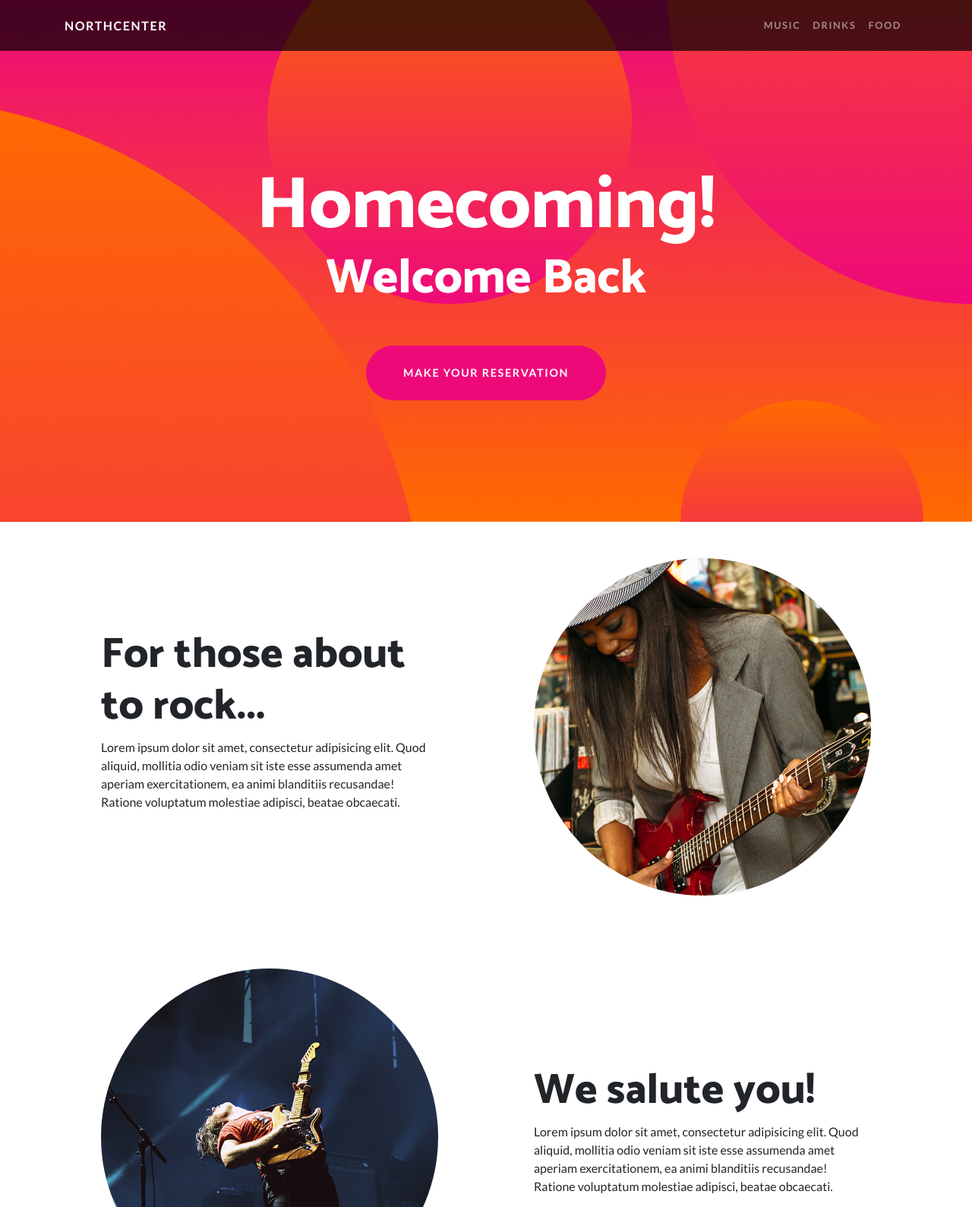
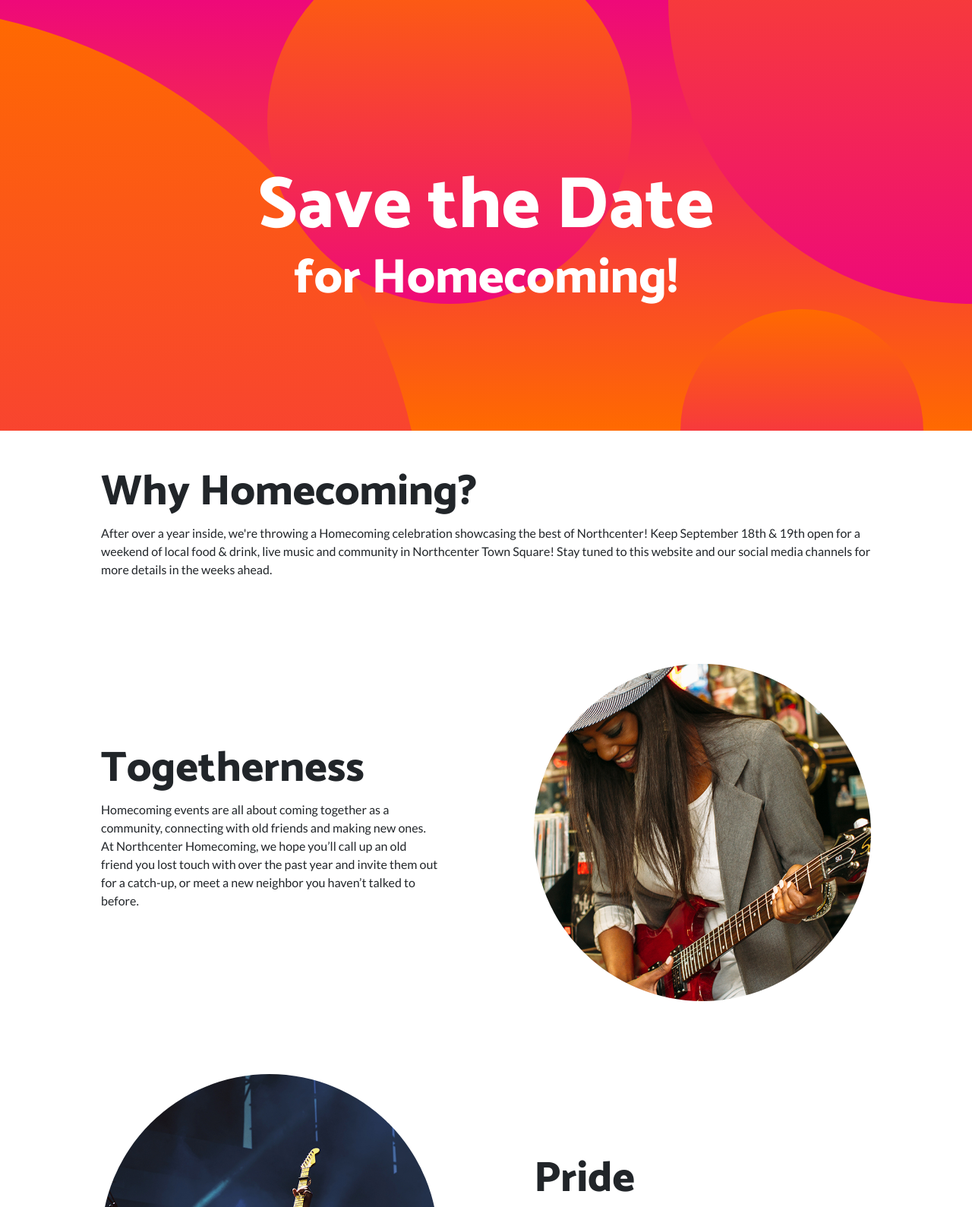
Before and after one commit to Northcenter-Chamber/Northcenter-Chamber.github.io, a website: page index.html in a window 1280 px wide. Shown: the top 1589 px of the page at 76% size. Drawn offline with Linux system fonts and the light colour scheme.

Commit message:
updated texzt

```diff
--- a/index.html
+++ b/index.html
@@ -25,7 +25,7 @@
 <body>
 
   <!-- Navigation -->
-  <nav class="navbar navbar-expand-lg navbar-dark navbar-custom fixed-top">
+<!--   <nav class="navbar navbar-expand-lg navbar-dark navbar-custom fixed-top">
     <div class="container">
       <a class="navbar-brand" href="#">Northcenter</a>
       <button class="navbar-toggler" type="button" data-toggle="collapse" data-target="#navbarResponsive" aria-controls="navbarResponsive" aria-expanded="false" aria-label="Toggle navigation">
@@ -45,14 +45,14 @@
         </ul>
       </div>
     </div>
-  </nav>
+  </nav> -->
 
   <header class="masthead text-center text-white">
     <div class="masthead-content">
       <div class="container">
-        <h1 class="masthead-heading mb-0">Homecoming!</h1>
-        <h2 class="masthead-subheading mb-0">Welcome Back</h2>
-        <a href="#" class="btn btn-primary btn-xl rounded-pill mt-5">Make Your Reservation</a>
+        <h1 class="masthead-heading mb-0">Save the Date</h1>
+        <h2 class="masthead-subheading mb-0">for Homecoming!</h2>
+        <!-- <a href="#" class="btn btn-primary btn-xl rounded-pill mt-5">Make Your Reservation</a> -->
       </div>
     </div>
     <div class="bg-circle-1 bg-circle"></div>
@@ -62,7 +62,19 @@
   </header>
 
   <section>
-    <a name="music"></a>
+    <div class="container">
+      <div class="row align-items-center">
+        <div class="col-lg-12">
+          <div class="p-5">
+            <h2 class="display-4">Why Homecoming?</h2>
+            <p>After over a year inside, we&#39;re throwing a Homecoming celebration showcasing the best of Northcenter! Keep September 18th &amp; 19th open for a weekend of local food &amp; drink, live music and community in Northcenter Town Square! Stay tuned to this website and our social media channels for more details in the weeks ahead.</p>
+          </div>
+        </div>
+      </div>
+    </div>
+  </section>
+
+  <section>
     <div class="container">
       <div class="row align-items-center">
         <div class="col-lg-6 order-lg-2">
@@ -72,8 +84,8 @@
         </div>
         <div class="col-lg-6 order-lg-1">
           <div class="p-5">
-            <h2 class="display-4">For those about to rock...</h2>
-            <p>Lorem ipsum dolor sit amet, consectetur adipisicing elit. Quod aliquid, mollitia odio veniam sit iste esse assumenda amet aperiam exercitationem, ea animi blanditiis recusandae! Ratione voluptatum molestiae adipisci, beatae obcaecati.</p>
+            <h2 class="display-4">Togetherness</h2>
+            <p>Homecoming events are all about coming together as a community, connecting with old friends and making new ones. At Northcenter Homecoming, we hope you’ll call up an old friend you lost touch with over the past year and invite them out for a catch-up, or meet a new neighbor you haven’t talked to before.</p>
           </div>
         </div>
       </div>
@@ -81,7 +93,6 @@
   </section>
 
   <section>
-    <a name="drinks"></a>
     <div class="container">
       <div class="row align-items-center">
         <div class="col-lg-6">
@@ -91,8 +102,8 @@
         </div>
         <div class="col-lg-6">
           <div class="p-5">
-            <h2 class="display-4">We salute you!</h2>
-            <p>Lorem ipsum dolor sit amet, consectetur adipisicing elit. Quod aliquid, mollitia odio veniam sit iste esse assumenda amet aperiam exercitationem, ea animi blanditiis recusandae! Ratione voluptatum molestiae adipisci, beatae obcaecati.</p>
+            <h2 class="display-4">Pride</h2>
+            <p>High schools and colleges all over the country celebrate homecoming as a source of school pride. Our Homecoming is focused on neighborhood pride, showcasing the best of Northcenter—our talented local musicians, our delicious restaurants, our  award-winning craft breweries and, most of all, our wonderful neighbors.</p>
           </div>
         </div>
       </div>
@@ -100,7 +111,6 @@
   </section>
 
   <section>
-    <a name="food"></a>
     <div class="container">
       <div class="row align-items-center">
         <div class="col-lg-6 order-lg-2">
@@ -110,8 +120,8 @@
         </div>
         <div class="col-lg-6 order-lg-1">
           <div class="p-5">
-            <h2 class="display-4">Let there be rock!</h2>
-            <p>Lorem ipsum dolor sit amet, consectetur adipisicing elit. Quod aliquid, mollitia odio veniam sit iste esse assumenda amet aperiam exercitationem, ea animi blanditiis recusandae! Ratione voluptatum molestiae adipisci, beatae obcaecati.</p>
+            <h2 class="display-4">Celebration</h2>
+            <p>We’ve spent the past year and a half inside, but that doesn’t mean we were disconnected. Our neighbors and local businesses worked together to support and take care of one another in an uncertain time. Now that we’re able to be safely out and about again, we want to honor you, our neighbors, and treat you to a fun fall celebratiion.</p>
           </div>
         </div>
       </div>
```
